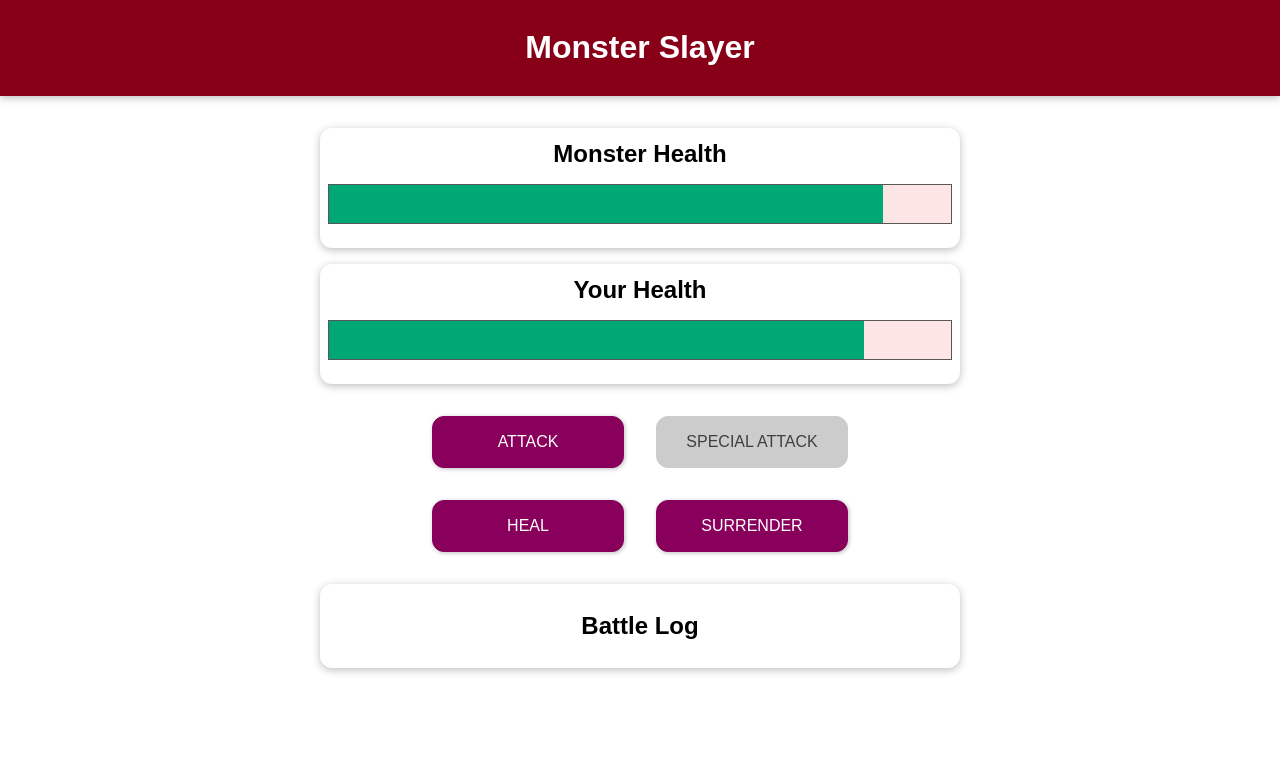
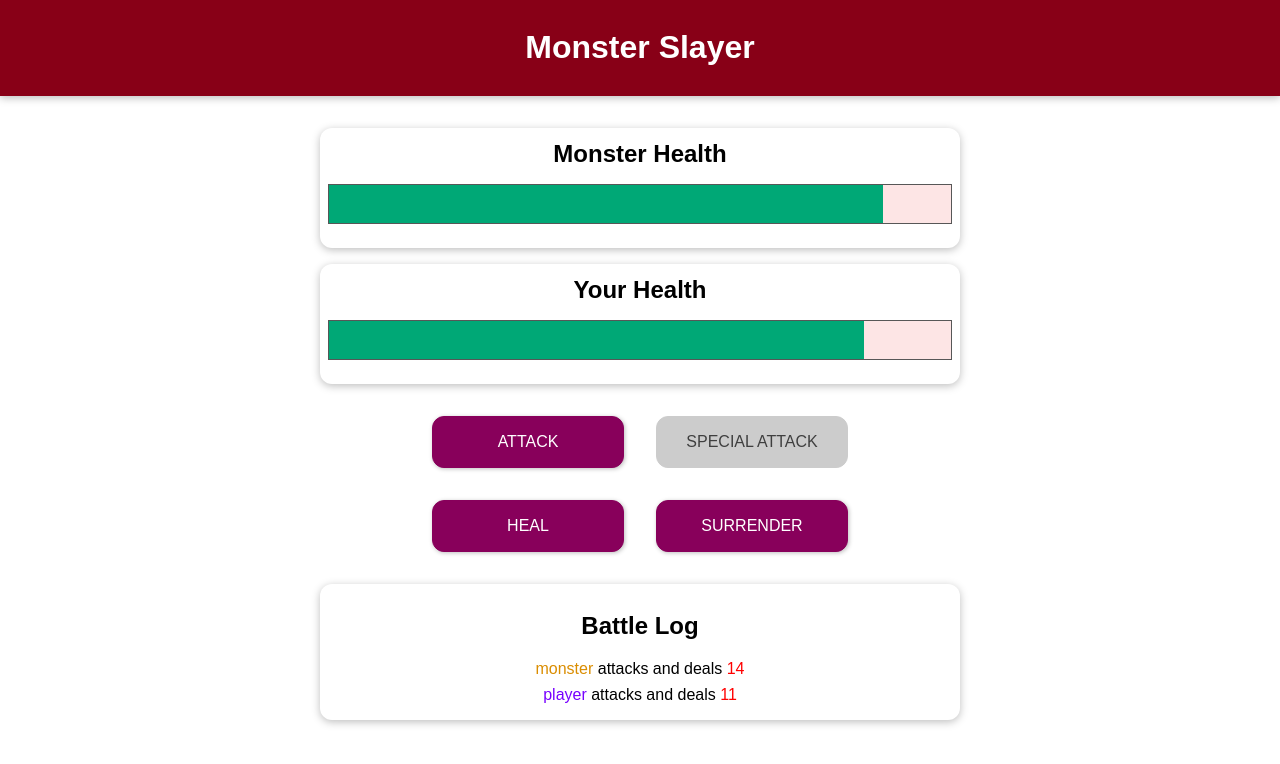
Before and after one commit to MRAlirad/Vue-Projects, a Vue app: page / in a window 1280 px wide. Both pictures are taken after a click on the button "ATTACK". Shown: the top 764 px of the page. Built offline with nearby package versions, Linux system fonts and the light colour scheme.

Commit message:
log messages

```diff
--- a/src/projects/monsterSlayer/MonsterSlayer.vue
+++ b/src/projects/monsterSlayer/MonsterSlayer.vue
@@ -30,7 +30,10 @@
 			</div>
 		</section>
 
-		<section class="container" v-if="winner">
+		<section
+			class="container"
+			v-if="winner"
+		>
 			<h2>Game Over!</h2>
 			<h3 v-if="winner === 'monster'">You lost!</h3>
 			<h3 v-else-if="winner === 'player'">You won!</h3>
@@ -38,7 +41,10 @@
 			<button @click="restart">Restart New Game</button>
 		</section>
 
-		<section id="controls" v-else>
+		<section
+			id="controls"
+			v-else
+		>
 			<button @click="attackMonster">ATTACK</button>
 			<button
 				@click="specialAttackMonster"
@@ -55,7 +61,22 @@
 			class="container"
 		>
 			<h2>Battle Log</h2>
-			<ul></ul>
+			<ul>
+				<li
+					v-for="logMessage in logMessages"
+					:key="logMessage.id"
+				>
+					<span :class="{ 'log--player': logMessage.who === 'player', 'log--monster': logMessage.who === 'monster' }">{{ logMessage.who === 'player' ? 'player' : 'monster' }}</span>
+					<span v-if="logMessage.what === 'heal'">
+						heals himself for
+						<span class="log-heal">{{ logMessage.value }}</span>
+					</span>
+					<span v-else>
+						attacks and deals
+						<span class="log--damage">{{ logMessage.value }}</span>
+					</span>
+				</li>
+			</ul>
 		</section>
 	</div>
 </template>
@@ -73,6 +94,7 @@
 				monsterHealth: 100,
 				currentRound: 0,
 				winner: null,
+				logMessages: [],
 			};
 		},
 		watch: {
@@ -103,16 +125,19 @@
 				this.currentRound++;
 				const attackValue = getRandomValue(5, 12);
 				this.monsterHealth -= attackValue;
+				this.addLogMessage('player', 'attack', attackValue);
 				this.attackPlayer();
 			},
 			attackPlayer() {
 				const attackValue = getRandomValue(8, 15);
 				this.playerHealth -= attackValue;
+				this.addLogMessage('monster', 'attack', attackValue);
 			},
 			specialAttackMonster() {
 				this.currentRound++;
 				const attackValue = getRandomValue(10, 25);
 				this.monsterHealth -= attackValue;
+				this.addLogMessage('player', 'attack', attackValue);
 				this.attackPlayer();
 			},
 			heal() {
@@ -120,36 +145,32 @@
 				const healValue = getRandomValue(8, 20);
 				if (this.playerHealth + healValue > 100) this.playerHealth = 100;
 				else this.playerHealth += healValue;
+				this.addLogMessage('player', 'heal', healValue);
 				this.attackPlayer();
 			},
-			surrender()
-			{
+			surrender() {
 				this.winner = 'monster';
 			},
-			restart()
-			{
-				this.playerHealth =  100;
-				this.monsterHealth =  100;
-				this.currentRound =  0;
-				this.winner =  null;
-			}
+			restart() {
+				this.playerHealth = 100;
+				this.monsterHealth = 100;
+				this.currentRound = 0;
+				this.winner = null;
+				this.logMessages = [];
+			},
+			addLogMessage(who, what, value) {
+				this.logMessages.unshift({
+					id: Date.now(),
+					who,
+					what,
+					value,
+				});
+			},
 		},
 	};
 </script>
 
 <style scoped>
-	* {
-		box-sizing: border-box;
-	}
-
-	html {
-		font-family: 'Jost', sans-serif;
-	}
-
-	body {
-		margin: 0;
-	}
-
 	header {
 		box-shadow: 0 2px 8px rgba(0, 0, 0, 0.26);
 		padding: 0.5rem;
```
